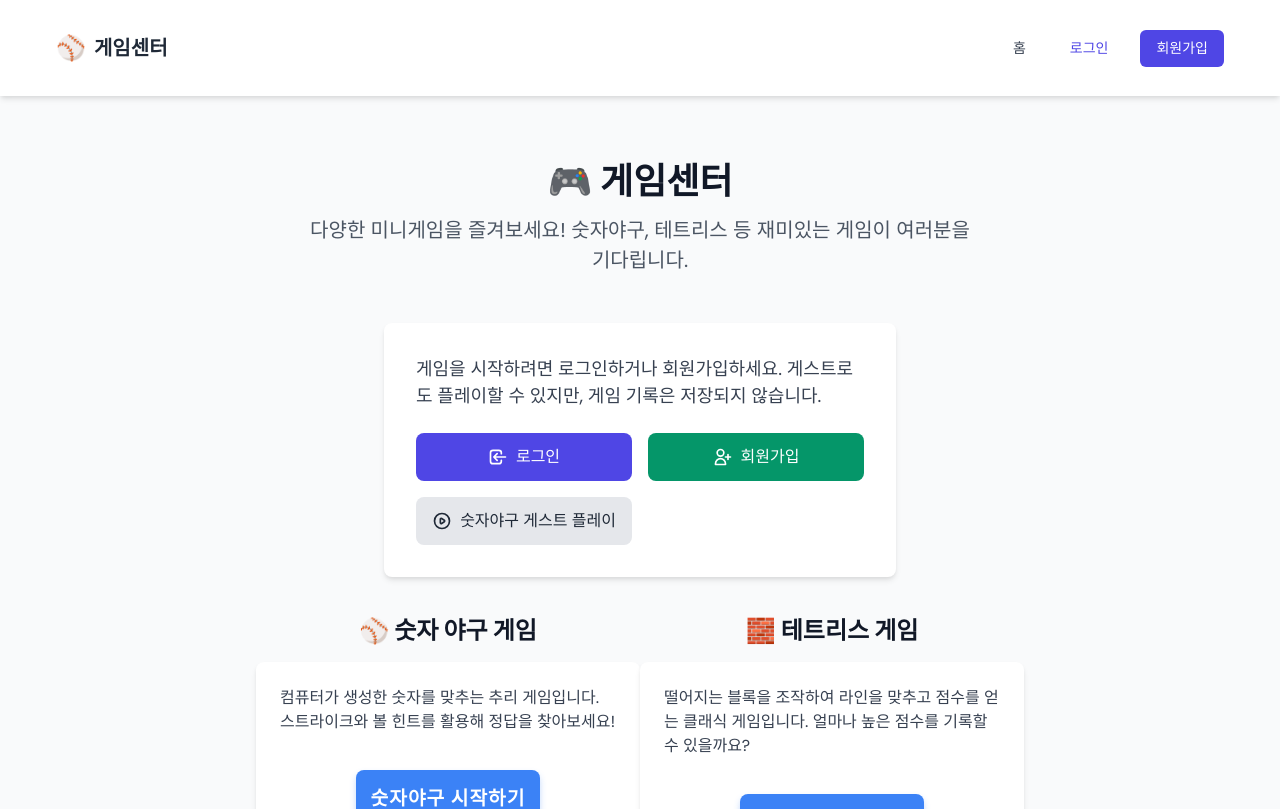
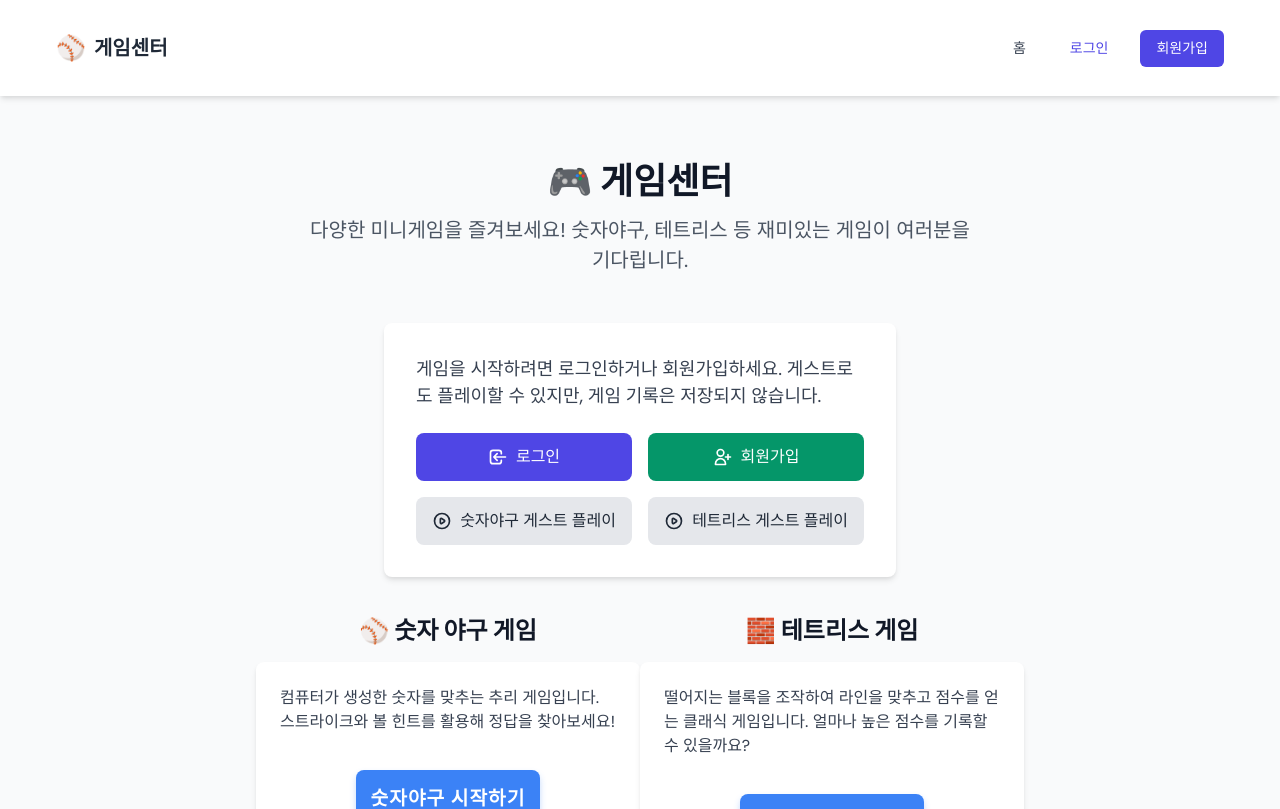
Before and after one commit to webstrdy00/baseball_game_frontend, a React (Vite) app: page / in a window 1280 px wide. Shown: the top 809 px of the page. Built offline with nearby package versions, Linux system fonts and the light colour scheme; no server answers.

Commit message:
[update] change Tetris link button styles for improved visibility

```diff
--- a/src/pages/HomePage.tsx
+++ b/src/pages/HomePage.tsx
@@ -166,7 +166,7 @@ const HomePage: React.FC = () => {
               </Link>
               <Link
                 to="/tetris"
-                className="flex items-center justify-center bg-purple-600 text-white py-3 px-4 rounded-lg hover:bg-purple-700 hover:text-white transition"
+                className="flex items-center justify-center bg-gray-200 text-gray-800 py-3 px-4 rounded-lg hover:bg-gray-300 hover:text-gray-800 transition"
               >
                 <svg
                   className="w-5 h-5 mr-2"
```
